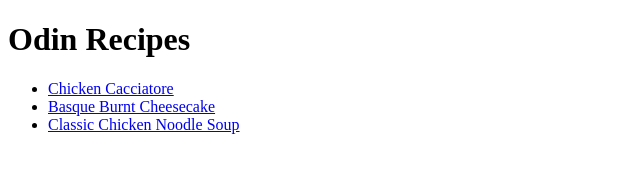
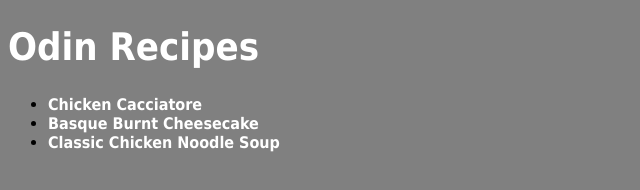
Before and after one commit to printingprinting/odin-recipes, a plain HTML site: page index.html in a window 1280 px wide. Shown: the whole page, without its empty margins (0-640 px from the left). Drawn offline with Linux system fonts and the light colour scheme.

Commit message:
Add initial style

```diff
--- a/index.html
+++ b/index.html
@@ -3,12 +3,13 @@
 
 <head>
     <meta charset="UTF-8">
+    <link rel="stylesheet" href="styles.css">
     <title>Odin Recipes</title>
 </head>
 
 <body>
-    <h1>Odin Recipes</h1>
-    <ul>
+    <h1 class="title">Odin Recipes</h1>
+    <ul class="list">
         <li><a href="recipes/chicken-cacciatore.html">Chicken Cacciatore</a></li>
         <li><a href="recipes/basque-burnt-cheesecake.html">Basque Burnt Cheesecake</a></li>
         <li><a href="recipes/classic-chicken-noodle-soup.html">Classic Chicken Noodle Soup</a></li>
--- /dev/null
+++ b/styles.css
@@ -0,0 +1,15 @@
+body {
+    font-family: Tahoma, Verdana, sans-serif;
+    background-color: grey;
+}
+
+.title {
+    color: #fff;
+    font-size: 38px;
+}
+
+.list a {
+    color: #fff;
+    font-weight: bold;
+    text-decoration: none;
+}
```
